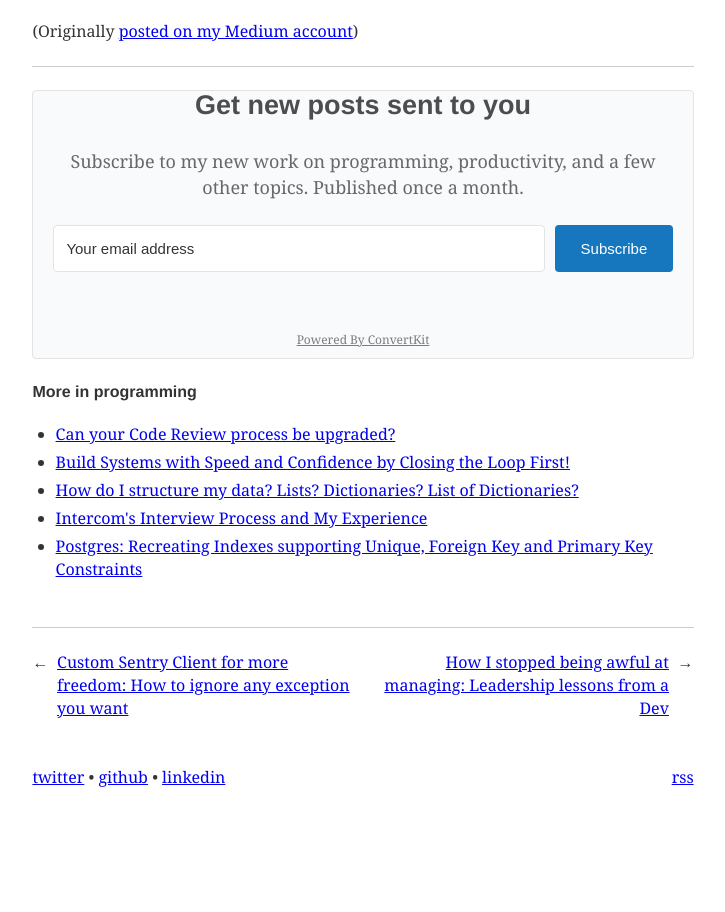
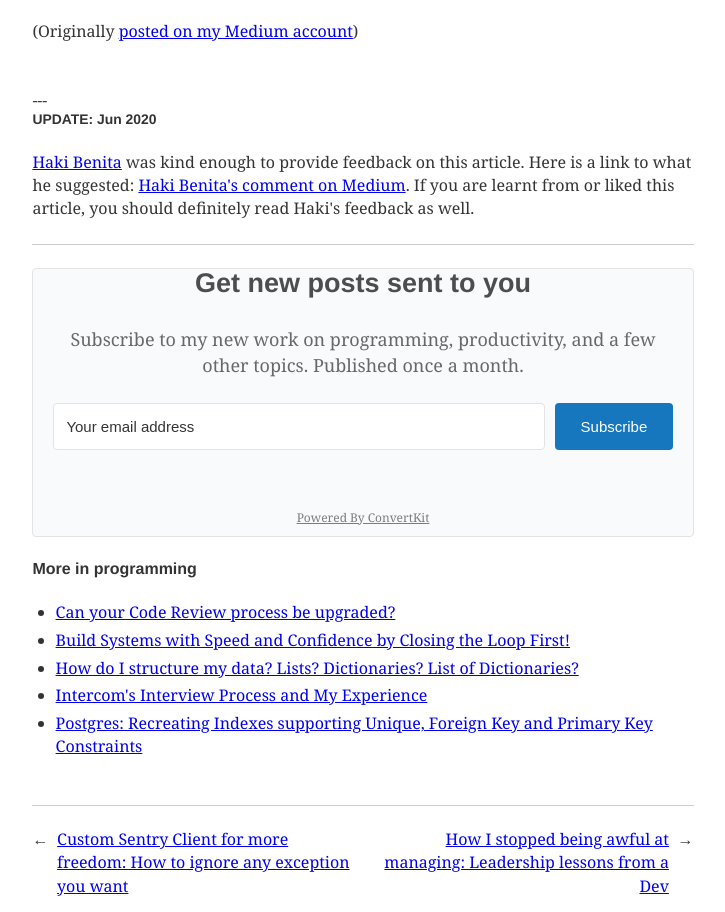
Before and after one commit to ketanbhatt/ketanbhatt.com, a Gatsby site: page /postgres-django-timeout/ in a window 1280 px wide. Shown: the part 3449-4361 px from the top of the page, without its empty margins (277-1002 px from the left). Before the commit the page ends 4273 px from the top, so only its background shows below. Built offline with nearby package versions, Linux system fonts and the light colour scheme; Gatsby itself is replaced by a stand-in of ours; some packages are replaced by stand-ins of ours; what typography-theme-github would draw is missing.

Commit message:
Incorporate Haki Benita's feedback

```diff
--- a/content/blog/postgres-django-timeout/index.md
+++ b/content/blog/postgres-django-timeout/index.md
@@ -74,3 +74,9 @@ The benefit of this approach is:
 The changes mentioned here gives us more control over our queries and we can selectively restrict our systems in case there is a 🔥 that needs strict actions to be taken to keep the more important parts of the app alive (_not the best solution, but sometimes they don’t have to be_ 😃) .
 
 (Originally [posted on my Medium account](https://medium.com/squad-engineering/configure-postgres-statement-timeouts-from-within-django-6ce4cd33678a))
+
+<br>
+---
+
+##### UPDATE: Jun 2020
+[Haki Benita](https://hakibenita.com/pages/about) was kind enough to provide feedback on this article. Here is a link to what he suggested: [Haki Benita's comment on Medium](https://medium.com/p/a3755acdf195/responses/show). If you are learnt from or liked this article, you should definitely read Haki's feedback as well.
```
